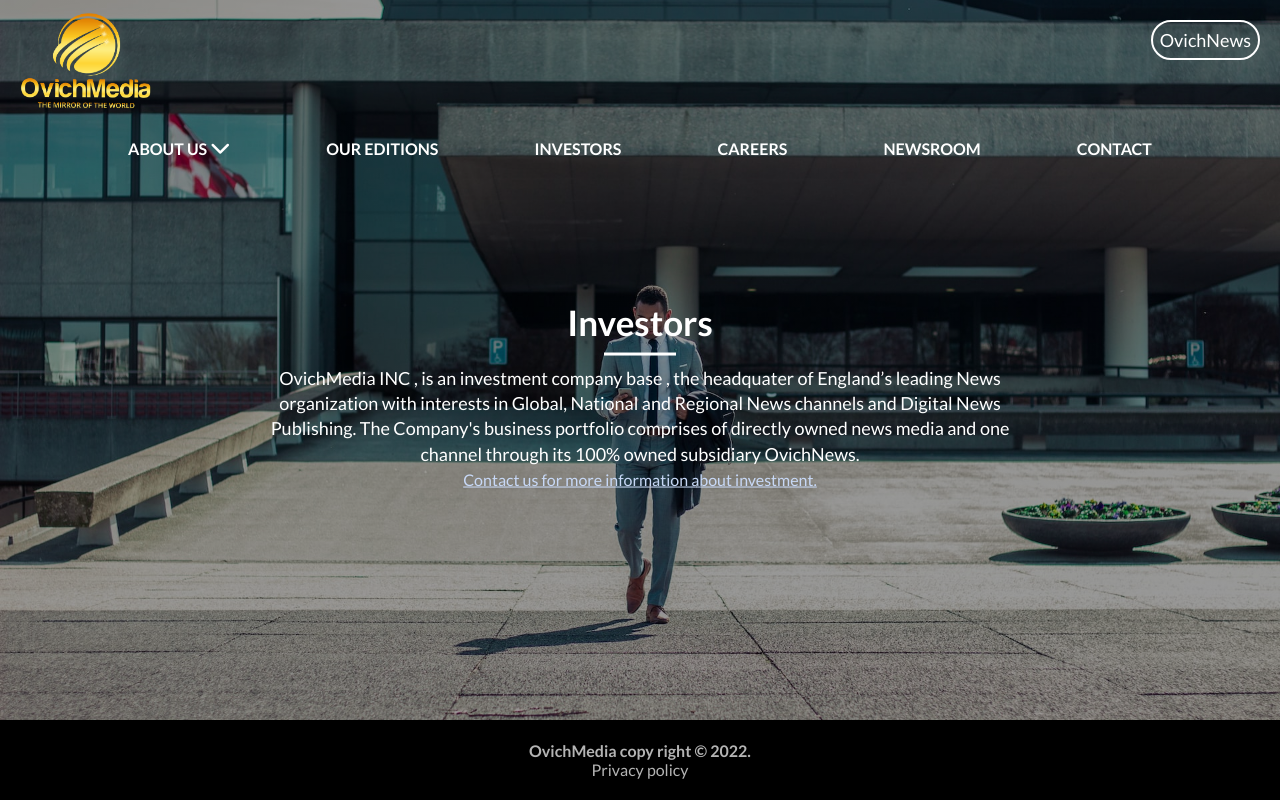
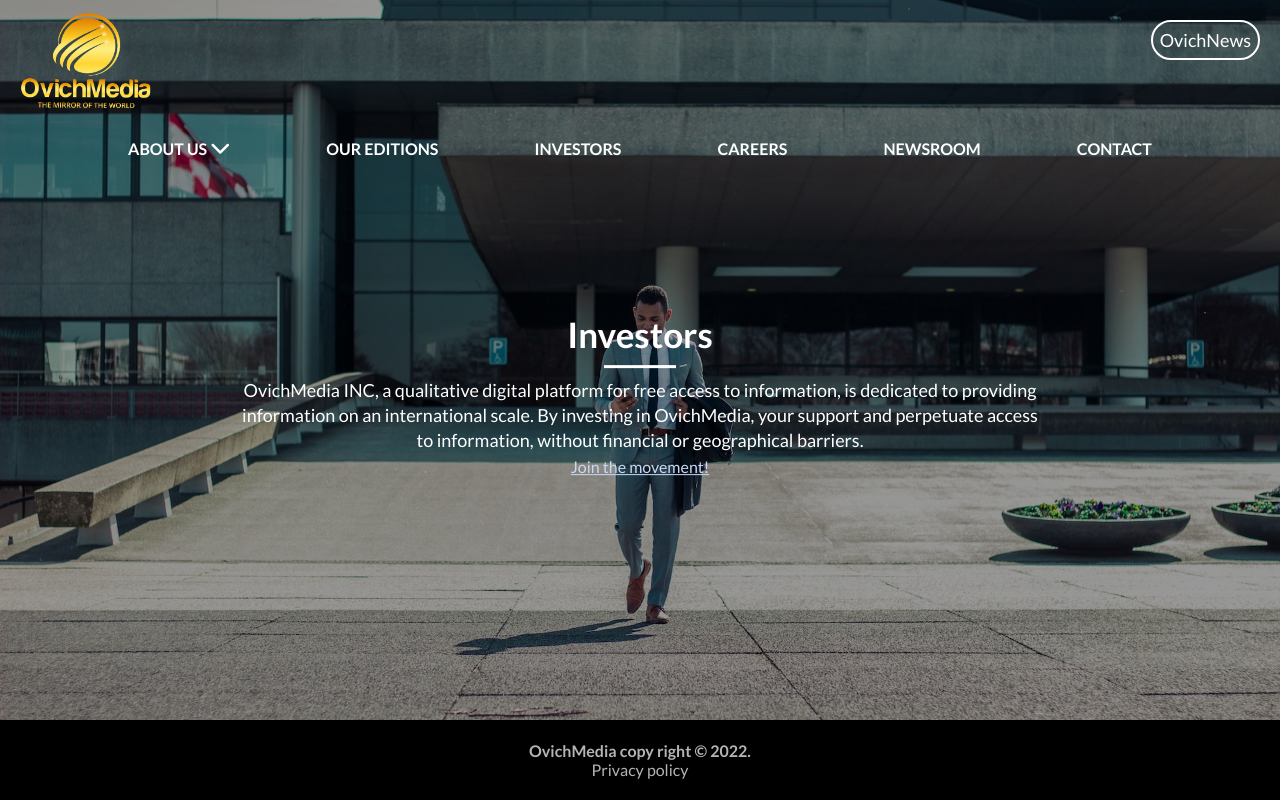
Before and after one commit to TallaBambo/ovichgroup, a Node project: template views/investors.pug in a window 1280 px wide. Run offline with Node 20 templates, Linux system fonts and the light colour scheme; the template is opened without the code that fills it, so the values that code supplies are empty; some libraries are stand-ins or nearby versions.

Commit message:
Edited the content on the investors page

```diff
--- a/views/investors.pug
+++ b/views/investors.pug
@@ -4,6 +4,6 @@
     section.hero.investors(style='background-image:linear-gradient(rgba(0, 0, 0, 0.4), rgba(0, 0, 0, 0.4)), url(/img/bg-img/investors-bg.webp);')
         .sloggan
             h1 Investors
-            p OvichMedia INC , is an investment company base , the headquater of England’s leading News organization with interests in Global, National and Regional News channels and Digital News Publishing. The Company's business portfolio comprises of directly owned news media and one channel through its 100% owned subsidiary OvichNews.
+            p OvichMedia INC, a qualitative digital platform for free access to information, is dedicated to providing information on an international scale. By investing in OvichMedia, your support and perpetuate access to information, without financial or geographical barriers.
             p
-                a(href="/contact") Contact us for more information about investment.
+                a(href="/contact") Join the movement!
--- a/views/vision.pug
+++ b/views/vision.pug
@@ -4,7 +4,7 @@
     <section class="hero" style='background-image:linear-gradient(rgba(0, 0, 0, 0.3), rgba(0, 0, 0, 0.3)), url(/img/bg-img/vision-bg.webp);'>
         <div class="sloggan">
             <h1>Vision</h1>
-            <p>To become the world's most trusted and well-known media company by 2025. <br> Our vision form the basis of every action we take.
+            <p>To become the world's most trusted and well-known media company. <br> Our vision form the basis of every action we take.
             </p>
         </div>
     </section>
```
